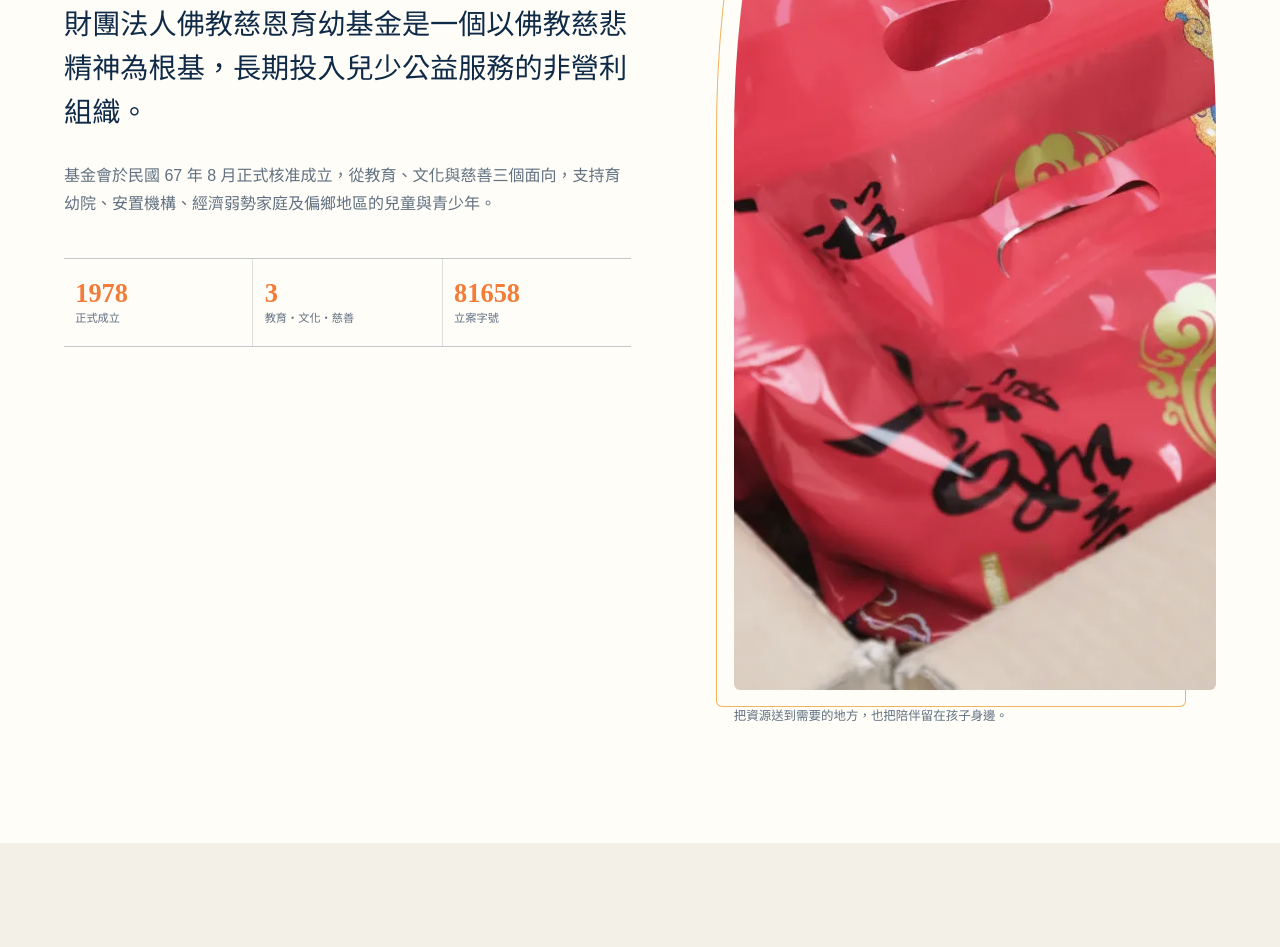
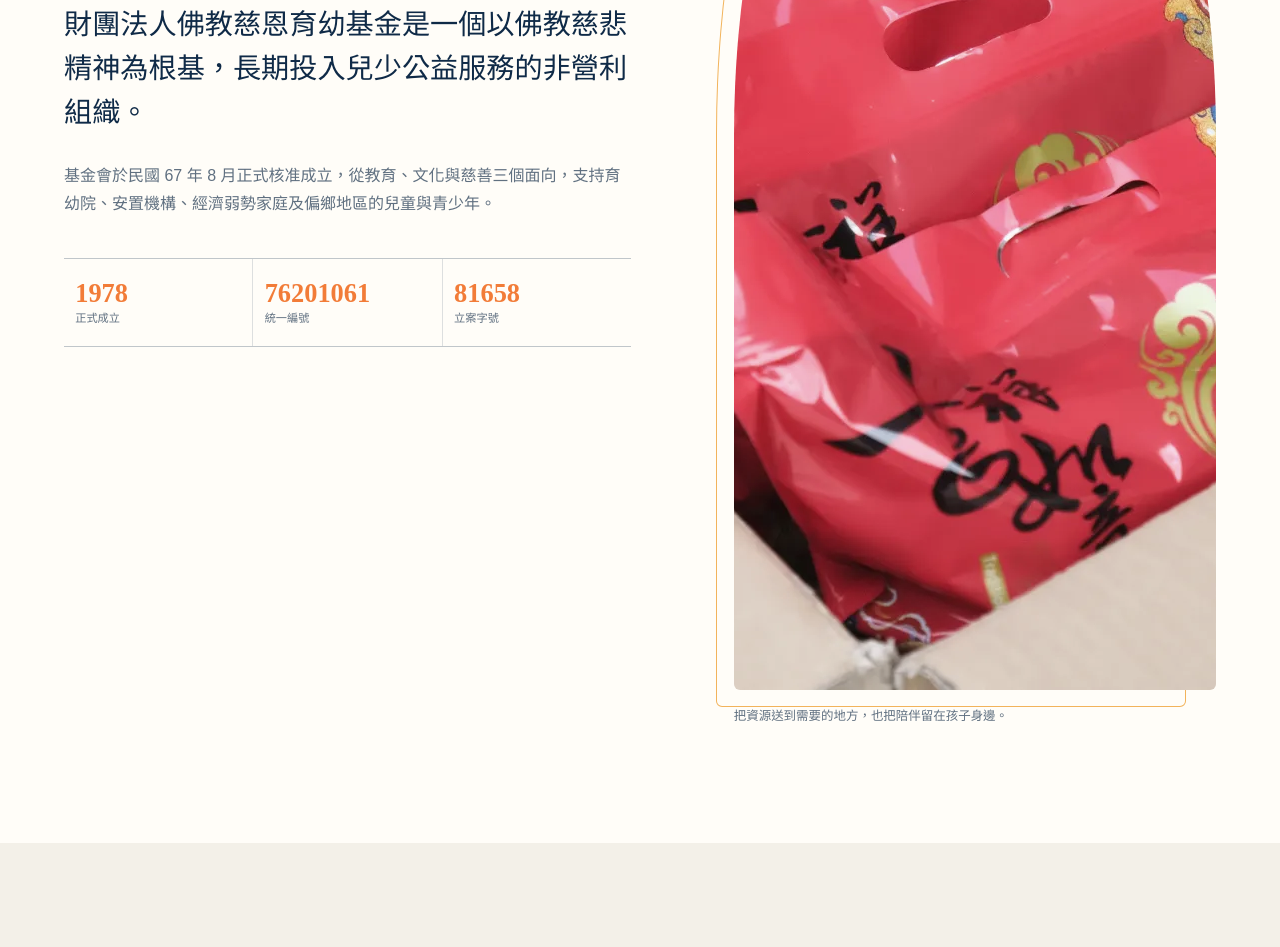
Before and after one commit to DonkEyJo6Rmp4/tzuen-website, a website: page index.html in a window 1280 px wide. Shown: the part 1473-2420 px from the top of the page. Drawn offline with Linux system fonts and the light colour scheme.

Commit message:
feat: add official domain description for Google

```diff
--- a/app.js
+++ b/app.js
@@ -2,10 +2,11 @@ const content = {
   'zh-TW': {
     skip: '跳至主要內容', brand: '財團法人佛教慈恩育幼基金', menuLabel: '開啟導覽選單', navAbout: '關於慈恩', navWork: '服務行動', navLegal: '合法立案', navNews: '最新消息', navContact: '聯絡我們',
     heroTitle: '讓自己成為最溫暖的陽光', donateNow: '立即捐款', learnMore: '認識我們', scroll: '向下閱讀',
-    aboutEyebrow: '關於慈恩', aboutTitle: '陪伴，不只是一場活動', aboutLead: '財團法人佛教慈恩育幼基金是一個以佛教慈悲精神為根基，長期投入兒少公益服務的非營利組織。', aboutBody: '基金會於民國 67 年 8 月正式核准成立，從教育、文化與慈善三個面向，支持育幼院、安置機構、經濟弱勢家庭及偏鄉地區的兒童與青少年。', founded: '正式成立', pillars: '教育・文化・慈善', registrationShort: '立案字號', aboutImageAlt: '基金會志工陪伴育幼院兒少參與活動', aboutCaption: '把資源送到需要的地方，也把陪伴留在孩子身邊。',
+    aboutEyebrow: '關於慈恩', aboutTitle: '陪伴，不只是一場活動', aboutLead: '財團法人佛教慈恩育幼基金是一個以佛教慈悲精神為根基，長期投入兒少公益服務的非營利組織。', aboutBody: '基金會於民國 67 年 8 月正式核准成立，從教育、文化與慈善三個面向，支持育幼院、安置機構、經濟弱勢家庭及偏鄉地區的兒童與青少年。', founded: '正式成立', tin: '統一編號', pillars: '教育・文化・慈善', registrationShort: '立案字號', aboutImageAlt: '基金會志工陪伴育幼院兒少參與活動', aboutCaption: '把資源送到需要的地方，也把陪伴留在孩子身邊。',
     workEyebrow: '我們的行動', workTitle: '一年四季，讓善意持續發生', workIntro: '從長期陪伴到季節行動，每項服務都有自己的節奏，也共同回應孩子與家庭的需要。',
     legalEyebrow: '公開與信任', legalTitle: '合法立案，資訊透明', legalBody: '財團法人佛教慈恩育幼基金經高雄市政府核准設立，依法推動兒童教育、育幼與社會慈善工作。', orgNameLabel: '組織名稱', orgName: '財團法人佛教慈恩育幼基金', registrationLabel: '立案字號', locationLabel: '所在地', location: '高雄市新興區', establishmentCertificate: '立案證書・點擊查看', legalCertificate: '法人登記證・點擊查看',
-    newsEyebrow: '最新消息', newsTitle: '網站建置中，請耐心等候', newsBody: '更多基金會活動與公告將陸續更新。現在可先前往 Facebook 查看近期動態。', visitFacebook: '前往 Facebook', supportEyebrow: '支持慈恩', supportTitle: '成為最溫暖的陽光', supportBody: '每一份支持，都能轉化成孩子的學習機會、生活照顧與被陪伴的時光。', postalLabel: '郵政劃撥', accountName: '戶名：佛教慈恩育幼基金會', invoiceLabel: '愛心捐電子發票', invoiceNote: '輸入愛心碼即可捐贈', onlineDonation: '前往線上捐款', contactEyebrow: '聯絡我們', contactTitle: '歡迎與我們聯繫', phoneLabel: '電話', addressLabel: '地址', address: '800 高雄市新興區仁愛一街 296 號', brandFull: '財團法人佛教慈恩育幼基金', footerMission: '教育・文化・慈善，讓自己成為最溫暖的陽光。',
+    newsEyebrow: '最新消息', newsTitle: '網站建置中，請耐心等候', newsBody: '更多基金會活動與公告將陸續更新。現在可先前往 Facebook 查看近期動態。', visitFacebook: '前往 Facebook', supportEyebrow: '支持慈恩', supportTitle: '成為最溫暖的陽光', supportBody: '每一份支持，都能轉化成孩子的學習機會、生活照顧與被陪伴的時光。', postalLabel: '郵政劃撥', accountName: '戶名：佛教慈恩育幼基金會', invoiceLabel: '愛心捐電子發票', invoiceNote: '輸入愛心碼即可捐贈', onlineDonation: '前往線上捐款', contactEyebrow: '聯絡我們', contactTitle: '歡迎與我們聯繫', phoneLabel: '電話', addressLabel: '地址', address: '800 高雄市新興區仁愛一街 296 號',
+    brandFull: '財團法人佛教慈恩育幼基金', officialDomain: 'tzuen.org 為財團法人佛教慈恩育幼基金會（統一編號：76201061）官方網域', footerMission: '教育・文化・慈善，讓自己成為最溫暖的陽光。',
     services: [
       { number: '01', date: '全年持續', title: '育幼院與弱勢兒少長期關懷', description: '透過定期關懷、生活物資、節慶支持與學習活動，長期支持育幼院、安置機構及有需要的孩子。', image: '送愛育幼院2.webp' },
       { number: '02', date: '全年・寒暑假加開活動', title: '兒童教育與成長陪伴', description: '以團隊任務、人際溝通與成長活動，幫助孩子累積成功經驗，建立自信與自我價值。', image: '夏令營1.webp' },
@@ -19,10 +20,11 @@ const content = {
   en: {
     skip: 'Skip to main content', brand: 'Buddhist Tzuen Children’s Welfare Foundation', menuLabel: 'Open navigation menu', navAbout: 'About', navWork: 'Our Work', navLegal: 'Legal Status', navNews: 'News', navContact: 'Contact',
     heroTitle: 'Be the Sunshine That Warms Every Heart.', donateNow: 'Donate', learnMore: 'About Us', scroll: 'Discover more',
-    aboutEyebrow: 'About Tzuen', aboutTitle: 'Care goes beyond a single event', aboutLead: 'Buddhist Tzuen Children’s Welfare Foundation is a nonprofit rooted in Buddhist compassion and dedicated to the long-term well-being of children and youth.', aboutBody: 'Officially established in August 1978, the foundation advances education, culture, and charity for children in residential care, low-income families, and underserved communities.', founded: 'Established', pillars: 'Education・Culture・Charity', registrationShort: 'Registration', aboutImageAlt: 'Foundation volunteers accompanying children during an activity', aboutCaption: 'We bring resources where they are needed and stay beside each child.',
+    aboutEyebrow: 'About Tzuen', aboutTitle: 'Care goes beyond a single event', aboutLead: 'Buddhist Tzuen Children’s Welfare Foundation is a nonprofit rooted in Buddhist compassion and dedicated to the long-term well-being of children and youth.', aboutBody: 'Officially established in August 1978, the foundation advances education, culture, and charity for children in residential care, low-income families, and underserved communities.', founded: 'Established', tin: 'Tax Identification Number', pillars: 'Education・Culture・Charity', registrationShort: 'Registration', aboutImageAlt: 'Foundation volunteers accompanying children during an activity', aboutCaption: 'We bring resources where they are needed and stay beside each child.',
     workEyebrow: 'Our Work', workTitle: 'Care Through Every Season', workIntro: 'From year-round companionship to seasonal programs, each action responds to the real needs of children, families, and communities.',
     legalEyebrow: 'Trust & Transparency', legalTitle: 'Legally established and transparent', legalBody: 'Buddhist Tzuen Children’s Welfare Foundation is legally registered by Kaohsiung City Government to advance child education, care, and social charity.', orgNameLabel: 'Organization', orgName: 'Buddhist Tzuen Children’s Welfare Foundation', registrationLabel: 'Registration No.', locationLabel: 'Location', location: 'Xinxing District, Kaohsiung', establishmentCertificate: 'Establishment certificate・View', legalCertificate: 'Legal-person registration・View',
-    newsEyebrow: 'Latest News', newsTitle: 'Our website is under construction', newsBody: 'More foundation updates and announcements will be published soon. Visit Facebook for our recent activities.', visitFacebook: 'Visit Facebook', supportEyebrow: 'Support Tzuen', supportTitle: 'Be the Sunshine That Warms Every Heart.', supportBody: 'Every contribution becomes a learning opportunity, daily support, and meaningful time with a child.', postalLabel: 'Postal transfer', accountName: 'Account: 佛教慈恩育幼基金會', invoiceLabel: 'E-invoice donation code', invoiceNote: 'Enter this code to donate your receipt', onlineDonation: 'Donate Online', contactEyebrow: 'Contact Us', contactTitle: 'We would love to hear from you', phoneLabel: 'Phone', addressLabel: 'Address', address: 'No. 296, Ren’ai 1st St., Xinxing Dist., Kaohsiung 800, Taiwan', brandFull: 'Buddhist Tzuen Children’s Welfare Foundation', footerMission: 'Education・Culture・Charity. Be the Sunshine That Warms Every Heart.',
+    newsEyebrow: 'Latest News', newsTitle: 'Our website is under construction', newsBody: 'More foundation updates and announcements will be published soon. Visit Facebook for our recent activities.', visitFacebook: 'Visit Facebook', supportEyebrow: 'Support Tzuen', supportTitle: 'Be the Sunshine That Warms Every Heart.', supportBody: 'Every contribution becomes a learning opportunity, daily support, and meaningful time with a child.', postalLabel: 'Postal transfer', accountName: 'Account: 佛教慈恩育幼基金會', invoiceLabel: 'E-invoice donation code', invoiceNote: 'Enter this code to donate your receipt', onlineDonation: 'Donate Online', contactEyebrow: 'Contact Us', contactTitle: 'We would love to hear from you', phoneLabel: 'Phone', addressLabel: 'Address', address: 'No. 296, Ren’ai 1st St., Xinxing Dist., Kaohsiung 800, Taiwan',
+    brandFull: 'Buddhist Tzuen Children’s Welfare Foundation', officialDomain: 'tzuen.org is the official domain of Buddhist Tzuen Children’s Welfare Foundation (Tax ID: 76201061).', footerMission: 'Education・Culture・Charity. Be the Sunshine That Warms Every Heart.',
     services: [
       { number: '01', date: 'Year-round', title: 'Long-term Child & Youth Care', description: 'We support residential care institutions and children in need through regular visits, daily supplies, seasonal support, and learning activities.', image: '送愛育幼院2.webp' },
       { number: '02', date: 'Year-round・More during school breaks', title: 'Education & Growth', description: 'Team challenges, communication, and growth activities help children build confidence, resilience, and positive experiences.', image: '夏令營1.webp' },
--- a/index.html
+++ b/index.html
@@ -61,7 +61,7 @@
             <p data-i18n="aboutBody">基金會於民國 67 年 8 月正式核准成立，從教育、文化與慈善三個面向，支持育幼院、安置機構、經濟弱勢家庭及偏鄉地區的兒童與青少年。</p>
             <div class="identity-strip">
               <span><b>1978</b><small data-i18n="founded">正式成立</small></span>
-              <span><b>3</b><small data-i18n="pillars">教育・文化・慈善</small></span>
+              <span><b>76201061</b><small data-i18n="tin">統一編號</small></span>
               <span><b>81658</b><small data-i18n="registrationShort">立案字號</small></span>
             </div>
           </div>
@@ -138,7 +138,15 @@
     </main>
 
     <footer>
-      <div class="footer-brand"><img class="brand-logo" src="public/images/logo-round.webp" width="192" height="192" alt="財團法人佛教慈恩育幼基金 Logo" /><p><strong data-i18n="brandFull">財團法人佛教慈恩育幼基金</strong><small>Buddhist Tzuen Children’s Welfare Foundation</small></p></div>
+      <div class="footer-brand">
+        <img class="brand-logo" src="public/images/logo-round.webp" width="192" height="192" alt="財團法人佛教慈恩育幼基金 Logo" />
+        <div>
+          <strong data-i18n="brandFull">財團法人佛教慈恩育幼基金</strong>
+          <small data-i18n="officialDomain">
+            tzuen.org 為財團法人佛教慈恩育幼基金會（統一編號：76201061）官方網域
+          </small>
+        </div>
+      </div>
       <p data-i18n="footerMission">教育・文化・慈善，讓自己成為最溫暖的陽光。</p>
       <p>© <span id="year"></span></p>
     </footer>
--- a/styles.css
+++ b/styles.css
@@ -140,7 +140,6 @@ footer { display: grid; grid-template-columns: 1fr auto auto; gap: 2rem; align-i
 .footer-brand p, footer > p { margin: 0; }
 .footer-brand strong, .footer-brand small { display: block; }
 .footer-brand small { color: rgba(255,255,255,.45); }
-html[lang="en"] .footer-brand small { display: none; }
 
 @keyframes reveal { from { opacity: 0; transform: translateY(24px); } to { opacity: 1; transform: none; } }
 @media (prefers-reduced-motion: reduce) { *, *::before, *::after { scroll-behavior: auto !important; animation-duration: .01ms !important; transition-duration: .01ms !important; } }
```
